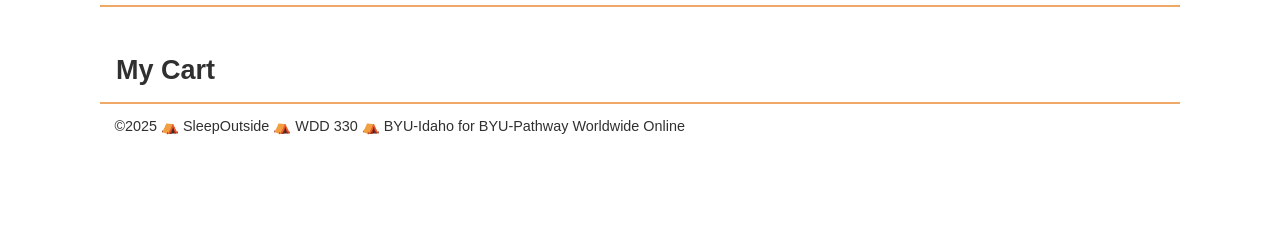
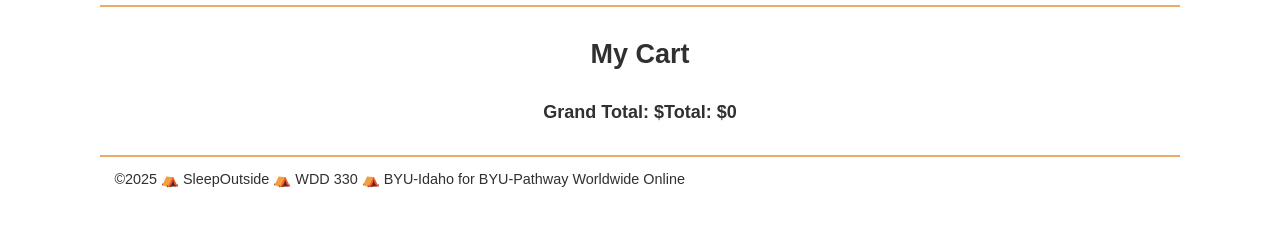
Before and after one commit to lifegatejustice/wdd-330, a website built with Vite: page src/cart/index.html in a window 1280 px wide. Shown: the part 71-298 px from the top of the page. Built offline with nearby package versions, Linux system fonts and the light colour scheme; files whose address does not match are found by name.

Commit message:
Cart grand total

```diff
--- a/src/cart/index.html
+++ b/src/cart/index.html
@@ -21,6 +21,9 @@
         <h2>My Cart</h2>
 
         <ul class="product-list"></ul>
+        <div class="cart-total">
+          Grand Total: $<span class="grand-total">0.00</span>
+        </div>
       </section>
     </main>
 
--- a/src/css/style.css
+++ b/src/css/style.css
@@ -120,10 +120,9 @@ button {
   display: inline-flex;
 }
 
-.cart-total,
-strong {
+.cart-total {
   font-weight: bold;
-  margin-top: 0.5rem;
+  margin-top: 1rem;
 }
 .divider {
   border-bottom: 2px solid var(--primary-color);
@@ -167,8 +166,13 @@ strong {
 }
 
 .products {
-  margin-top: 2rem;
+  display: grid;
+  margin: 1rem 0;
   padding: 1rem;
+  justify-items: center;
+}
+.products h2 {
+  margin-bottom: 1rem;
 }
 
 .product-list {
--- a/src/js/ShoppingCart.mjs
+++ b/src/js/ShoppingCart.mjs
@@ -1,4 +1,4 @@
-import { getLocalStorage, setLocalStorage, renderListWithTemplate, loadTemplate, updateCartCount } from "./utils.mjs";
+import { getLocalStorage, setLocalStorage, renderListWithTemplate, loadTemplate, updateCartCount, qs } from "./utils.mjs";
 
 export default class ShoppingCart {
   constructor(listElement) {
@@ -13,6 +13,7 @@ export default class ShoppingCart {
     this.template = await loadTemplate("../templates/cartItem.html");
     this.renderList(this.cartItems);
     this.setupEventListeners();
+    this.updateGrandTotal();
   }
 
   prepareCartItemTemplate(template, item) {
@@ -22,7 +23,7 @@ export default class ShoppingCart {
       .replace(/{{Color}}/g, (item.Colors?.[0]?.ColorName || "N/A"))
       .replace(/{{FinalPrice}}/g, item.FinalPrice !== undefined ? item.FinalPrice : "0")
       .replace(/{{Quantity}}/g, item.Quantity || 0)
-      .replace(/{{Subtotal}}/g, (item.FinalPrice * item.Quantity).toFixed(2))
+      .replace(/{{Subtotal}}/g, (item.FinalPrice * item.Quantity).toLocaleString("en-US"))
       .replace(/{{Id}}/g, item.Id || "");
   }
 
@@ -53,6 +54,7 @@ export default class ShoppingCart {
     if (this.cartItems.length === 0) {
       this.listElement.innerHTML = "<p>Your cart is empty.</p>";
     }
+    this.updateGrandTotal();
   }
 
   changeQuantity(id, delta) {
@@ -66,5 +68,14 @@ export default class ShoppingCart {
       setLocalStorage("so-cart", this.cartItems);
       this.renderList(this.cartItems);
     }
+    this.updateGrandTotal();
+  }
+
+  updateGrandTotal() {
+    const total = this.cartItems.reduce((sum, item) => sum + (item.FinalPrice * item.Quantity), 0);
+    const totalElement = qs(".grand-total");
+    if (totalElement) {
+      totalElement.textContent = `Total: $${total.toLocaleString("en-US")}`;
+    }
   }
 }
```
